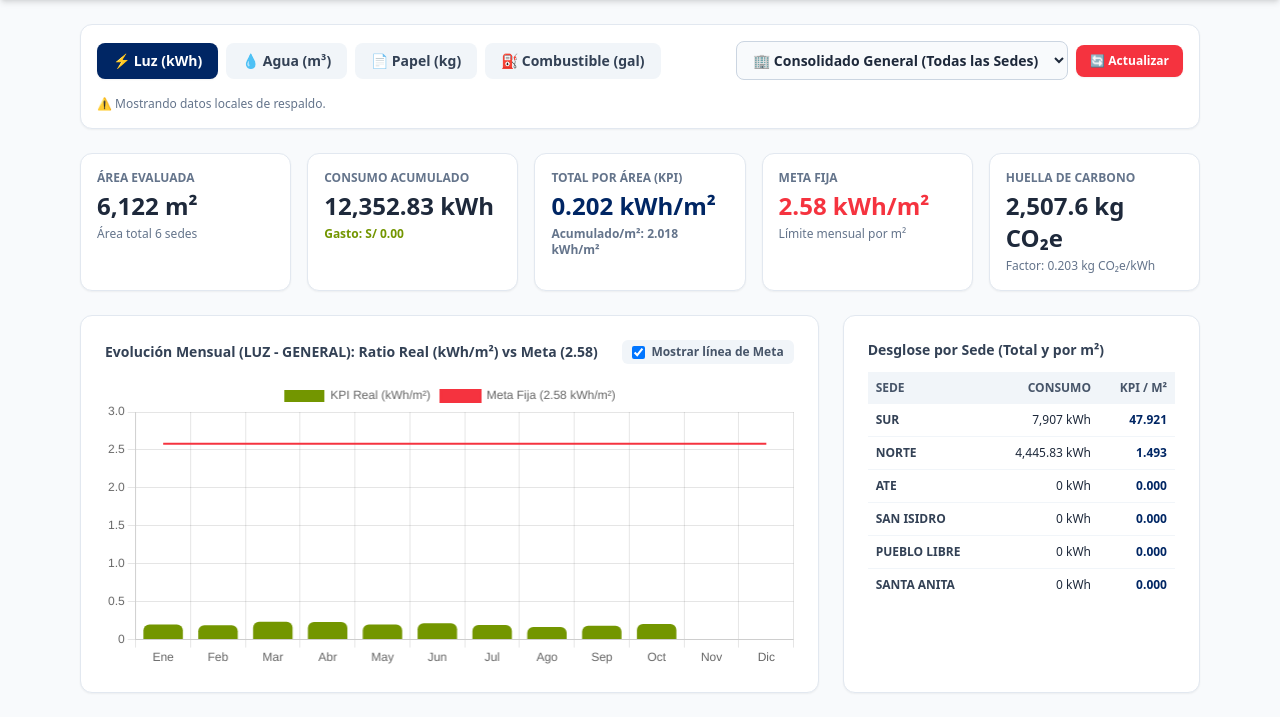
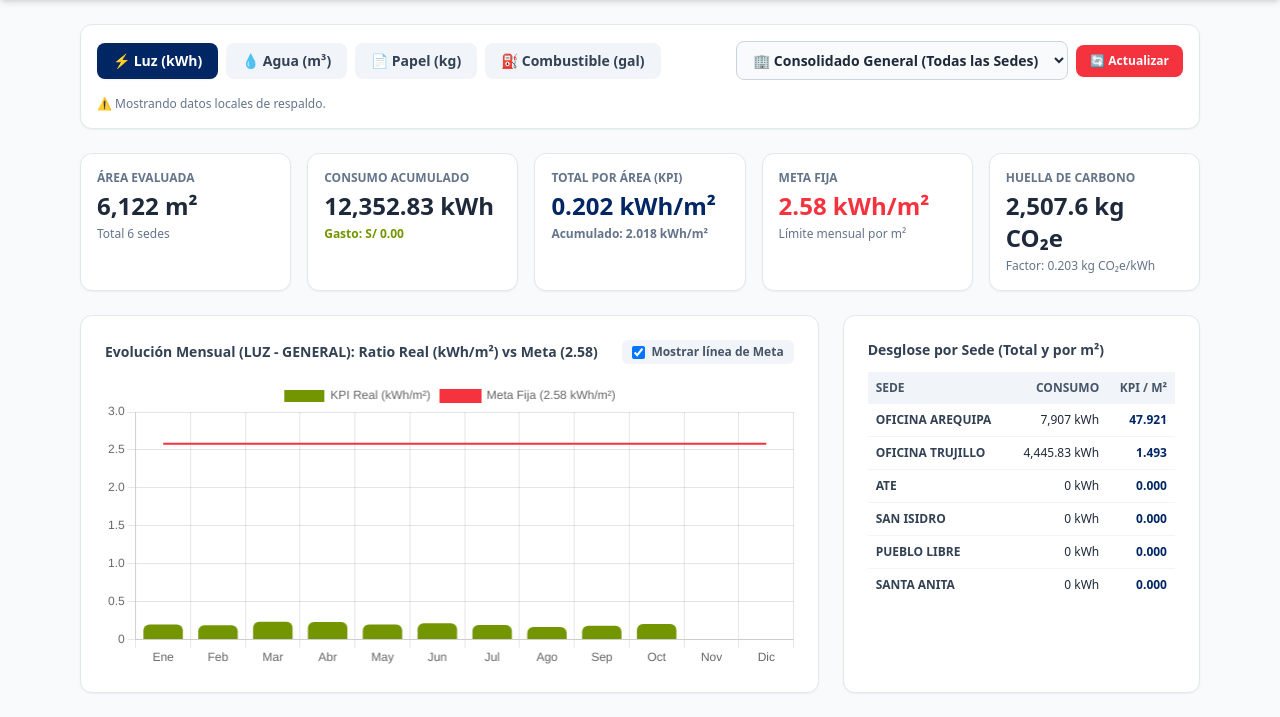
Before and after one commit to sig4-ops/gestion-ambiental-eulen, a plain HTML site: page index.html in a window 1280 px wide. Shown: the part 104-821 px from the top of the page. Drawn offline with nearby package versions, Linux system fonts and the light colour scheme; no server answers.

Commit message:
Update index.html

```diff
--- a/index.html
+++ b/index.html
@@ -88,12 +88,12 @@ HTML
           <div class="flex flex-wrap items-center gap-2">
             <select id="filtro-sede" onchange="actualizarGraficos()" class="border border-slate-300 rounded-lg px-3 py-2 text-sm font-semibold bg-slate-50 text-slate-800">
               <option value="GENERAL">🏢 Consolidado General (Todas las Sedes)</option>
-              <option value="EULEN SUR">Sede: EULEN SUR (165 m²)</option>
-              <option value="EULEN NORTE">Sede: EULEN NORTE (2,977 m²)</option>
-              <option value="EULEN ATE">Sede: EULEN ATE (1,200 m²)</option>
-              <option value="EULEN SAN ISIDRO">Sede: EULEN SAN ISIDRO (450 m²)</option>
-              <option value="EULEN PUEBLO LIBRE">Sede: EULEN PUEBLO LIBRE (380 m²)</option>
-              <option value="EULEN SANTA ANITA">Sede: EULEN SANTA ANITA (950 m²)</option>
+              <option value="EULEN OFICINA AREQUIPA">Sede: EULEN OFICINA AREQUIPA</option>
+              <option value="EULEN OFICINA TRUJILLO">Sede: EULEN OFICINA TRUJILLO</option>
+              <option value="EULEN ATE">Sede: EULEN ATE</option>
+              <option value="EULEN SAN ISIDRO">Sede: EULEN SAN ISIDRO</option>
+              <option value="EULEN PUEBLO LIBRE">Sede: EULEN PUEBLO LIBRE</option>
+              <option value="EULEN SANTA ANITA">Sede: EULEN SANTA ANITA</option>
             </select>
             <button onclick="cargarDatosEnVivo()" id="btn-sync"
               style="background-color: #F5333F; color: #FFFFFF;"
@@ -108,7 +108,7 @@ HTML
       <!-- TARJETAS KPI -->
       <div class="grid grid-cols-1 sm:grid-cols-2 lg:grid-cols-5 gap-4">
         <div class="bg-white p-4 rounded-xl shadow-sm border border-slate-200">
-          <p class="text-xs text-slate-500 font-semibold uppercase">Área Evaluada</p>
+          <p id="lbl-base" class="text-xs text-slate-500 font-semibold uppercase">Área Evaluada</p>
           <p id="kpi-area" class="text-2xl font-bold text-slate-800 mt-1">3,142 m²</p>
           <p id="kpi-area-sub" class="text-xs text-slate-500 mt-1">Suma de sedes seleccionadas</p>
         </div>
@@ -118,8 +118,8 @@ HTML
           <p id="kpi-gasto" class="text-xs font-semibold mt-1" style="color: #739600;">Gasto: S/ 0.00</p>
         </div>
         <div class="bg-white p-4 rounded-xl shadow-sm border border-slate-200">
-          <p class="text-xs text-slate-500 font-semibold uppercase">Total por Área (KPI)</p>
-          <!-- Valor Total por Área en Pantone 281 C (#002664) -->
+          <p id="lbl-kpi" class="text-xs text-slate-500 font-semibold uppercase">Total por Área (KPI)</p>
+          <!-- Valor Total por Área / Persona en Pantone 281 C (#002664) -->
           <p id="kpi-ratio" class="text-2xl font-bold mt-1" style="color: #002664;">0.000</p>
           <p id="kpi-estado" class="text-xs font-semibold text-slate-500 mt-1">Consumo / m²</p>
         </div>
@@ -127,7 +127,7 @@ HTML
           <p class="text-xs text-slate-500 font-semibold uppercase">Meta Fija</p>
           <!-- Valor Meta Fija en Pantone Red 032 C (#F5333F) -->
           <p id="kpi-meta" class="text-2xl font-bold mt-1" style="color: #F5333F;">2.580</p>
-          <p class="text-xs text-slate-500 mt-1">Límite mensual por m²</p>
+          <p id="kpi-meta-sub" class="text-xs text-slate-500 mt-1">Límite mensual por m²</p>
         </div>
         <div class="bg-white p-4 rounded-xl shadow-sm border border-slate-200">
           <p id="lbl-huella" class="text-xs text-slate-500 font-semibold uppercase">Huella de Carbono</p>
@@ -152,14 +152,14 @@ HTML
         </div>
 
         <div class="bg-white p-6 rounded-xl shadow-sm border border-slate-200">
-          <h3 class="font-bold text-sm text-slate-700 mb-3">Desglose por Sede (Total y por m²)</h3>
+          <h3 id="titulo-tabla" class="font-bold text-sm text-slate-700 mb-3">Desglose por Sede (Total y por m²)</h3>
           <div class="overflow-x-auto">
             <table class="w-full text-xs text-left">
               <thead class="bg-slate-100 text-slate-600 uppercase">
                 <tr>
                   <th class="p-2">Sede</th>
                   <th class="p-2 text-right">Consumo</th>
-                  <th class="p-2 text-right">KPI / m²</th>
+                  <th id="th-kpi" class="p-2 text-right">KPI / m²</th>
                 </tr>
               </thead>
               <tbody id="tabla-sedes" class="divide-y divide-slate-100"></tbody>
@@ -180,8 +180,8 @@ HTML
             <div>
               <label class="block text-xs font-bold text-slate-700 mb-1">Sede EULEN *</label>
               <select id="sede" required class="w-full border border-slate-300 rounded-lg p-2.5 text-sm">
-                <option value="EULEN SUR">EULEN SUR (Arequipa)</option>
-                <option value="EULEN NORTE">EULEN NORTE</option>
+                <option value="EULEN OFICINA AREQUIPA">EULEN OFICINA AREQUIPA</option>
+                <option value="EULEN OFICINA TRUJILLO">EULEN OFICINA TRUJILLO</option>
                 <option value="EULEN ATE">EULEN ATE</option>
                 <option value="EULEN SAN ISIDRO">EULEN SAN ISIDRO</option>
                 <option value="EULEN PUEBLO LIBRE">EULEN PUEBLO LIBRE</option>
@@ -266,13 +266,12 @@ HTML
 
   <script>
     // =====================================================================
-    // 1. PEGA AQUÍ TU URL /exec DE GOOGLE APPS SCRIPT:
+    // 1. URL /exec DE GOOGLE APPS SCRIPT:
     // =====================================================================
     const GOOGLE_SCRIPT_URL = "https://script.google.com/macros/s/AKfycbypdUbs0klNZDay8glfjmYNg8W4WoUoO7UkRqj3Pm-jddif9YU7iU9bM97urREIgcL2/exec";
 
     // =====================================================================
-    // 2. PEGA AQUÍ EL LINK COMPARTIDO DE GOOGLE DRIVE DE TU LOGO EULEN:
-    //    (Asegúrate de que en Drive esté como "Cualquier persona con el enlace")
+    // 2. LINK COMPARTIDO DE GOOGLE DRIVE DEL LOGO EULEN:
     // =====================================================================
     const LOGO_DRIVE_URL = "https://drive.google.com/file/d/1KJGPFT2WWTYzQCo9iQ8MJbMSi-gvd5Bw/view?usp=sharing";
 
@@ -324,22 +323,35 @@ HTML
 
     const mesesOrden = ["Enero", "Febrero", "Marzo", "Abril", "Mayo", "Junio", "Julio", "Agosto", "Septiembre", "Octubre", "Noviembre", "Diciembre"];
     const unidadesMap = {
-      LUZ: { u: "kWh", huellaU: "kg CO₂e", factor: 0.203, meta: 2.58, tituloHuella: "Huella de Carbono" },
-      AGUA: { u: "m³", huellaU: "m³ H₂O eq", factor: 1.15, meta: 0.045, tituloHuella: "Huella Hídrica" },
-      PAPEL: { u: "kg", huellaU: "kg CO₂e", factor: 1.84, meta: 0.025, tituloHuella: "Huella de Carbono" },
-      COMBUSTIBLE: { u: "gal", huellaU: "kg CO₂e", factor: 10.15, meta: 0.03, tituloHuella: "Huella de Carbono" }
+      LUZ: { u: "kWh", baseU: "m²", huellaU: "kg CO₂e", factor: 0.203, meta: 2.58, tituloHuella: "Huella de Carbono" },
+      AGUA: { u: "m³", baseU: "pers.", huellaU: "m³ H₂O eq", factor: 1.15, meta: 1.20, tituloHuella: "Huella Hídrica" },
+      PAPEL: { u: "kg", baseU: "m²", huellaU: "kg CO₂e", factor: 1.84, meta: 0.025, tituloHuella: "Huella de Carbono" },
+      COMBUSTIBLE: { u: "gal", baseU: "m²", huellaU: "kg CO₂e", factor: 10.15, meta: 0.03, tituloHuella: "Huella de Carbono" }
     };
 
-    let areasSedes = {
-      "EULEN SUR": 165, "EULEN NORTE": 2977, "EULEN ATE": 1200,
-      "EULEN SAN ISIDRO": 450, "EULEN PUEBLO LIBRE": 380, "EULEN SANTA ANITA": 950
+    // Normalizador de nombres de sede (compatibilidad entre nombres anteriores y actuales)
+    function normalizarSede(nombre) {
+      const n = String(nombre || "").trim().toUpperCase();
+      if (n === "EULEN SUR" || n === "SUR") return "EULEN OFICINA AREQUIPA";
+      if (n === "EULEN NORTE" || n === "NORTE") return "EULEN OFICINA TRUJILLO";
+      return n;
+    }
+
+    let datosSedesInfo = {
+      "EULEN OFICINA AREQUIPA": { area: 165, personas: 15 },
+      "EULEN OFICINA TRUJILLO": { area: 2977, personas: 45 },
+      "EULEN ATE": { area: 1200, personas: 30 },
+      "EULEN SAN ISIDRO": { area: 450, personas: 35 },
+      "EULEN PUEBLO LIBRE": { area: 380, personas: 20 },
+      "EULEN SANTA ANITA": { area: 950, personas: 25 }
     };
+
     let registrosData = [
       ...["Enero","Febrero","Marzo","Abril","Mayo","Junio","Julio","Agosto","Septiembre","Octubre"].map((m, i) => ({
-        sede: "EULEN SUR", anio: 2026, mes: m, recurso: "LUZ", consumo: [999,790,715,709,761,823,683,765,776,886][i], monto: 0
+        sede: "EULEN OFICINA AREQUIPA", anio: 2026, mes: m, recurso: "LUZ", consumo: [999,790,715,709,761,823,683,765,776,886][i], monto: 0
       })),
       ...["Enero","Febrero","Marzo","Abril","Mayo","Junio","Julio","Agosto","Septiembre","Octubre"].map((m, i) => ({
-        sede: "EULEN NORTE", anio: 2026, mes: m, recurso: "LUZ", consumo: [216,364,730,717,458,490,495.83,261,343,371][i], monto: 0
+        sede: "EULEN OFICINA TRUJILLO", anio: 2026, mes: m, recurso: "LUZ", consumo: [216,364,730,717,458,490,495.83,261,343,371][i], monto: 0
       }))
     ];
 
@@ -391,8 +403,23 @@ HTML
         const res = await fetch(GOOGLE_SCRIPT_URL);
         const json = await res.json();
         if (json.status === "ok") {
-          if (Object.keys(json.sedes).length > 0) areasSedes = json.sedes;
-          if (json.registros.length > 0) registrosData = json.registros;
+          if (json.sedes && Object.keys(json.sedes).length > 0) {
+            const nuevasSedes = {};
+            Object.keys(json.sedes).forEach(k => {
+              const nombreNorm = normalizarSede(k);
+              const val = json.sedes[k];
+              nuevasSedes[nombreNorm] = typeof val === "object"
+                ? { area: Number(val.area) || 1, personas: Number(val.personas) || 1 }
+                : { area: Number(val) || 1, personas: (datosSedesInfo[nombreNorm]?.personas || 15) };
+            });
+            datosSedesInfo = { ...datosSedesInfo, ...nuevasSedes };
+          }
+          if (json.registros && json.registros.length > 0) {
+            registrosData = json.registros.map(r => ({
+              ...r,
+              sede: normalizarSede(r.sede)
+            }));
+          }
           if (json.metas) {
             Object.keys(json.metas).forEach(k => {
               if (unidadesMap[k]) {
@@ -411,54 +438,73 @@ HTML
       }
     }
 
+    function obtenerBaseSede(sedeNombre, recurso) {
+      const info = datosSedesInfo[sedeNombre] || { area: 1, personas: 1 };
+      return recurso === "AGUA" ? info.personas : info.area;
+    }
+
     function actualizarGraficos() {
       const sedeSel = document.getElementById('filtro-sede').value;
       const cfg = unidadesMap[recursoActual];
+      const esAgua = recursoActual === "AGUA";
       const mostrarMeta = document.getElementById('chk-mostrar-meta').checked;
 
       const filtrados = registrosData.filter(r =>
         r.recurso === recursoActual && (sedeSel === "GENERAL" || r.sede === sedeSel)
       );
 
-      let areaTotal = sedeSel === "GENERAL"
-        ? Object.values(areasSedes).reduce((a, b) => a + b, 0)
-        : (areasSedes[sedeSel] || 1);
+      let baseTotal = 0;
+      if (sedeSel === "GENERAL") {
+        baseTotal = Object.keys(datosSedesInfo).reduce((acc, s) => acc + obtenerBaseSede(s, recursoActual), 0);
+      } else {
+        baseTotal = obtenerBaseSede(sedeSel, recursoActual);
+      }
 
       const consumoAcum = filtrados.reduce((a, b) => a + b.consumo, 0);
       const gastoAcum = filtrados.reduce((a, b) => a + b.monto, 0);
 
       const porMes = mesesOrden.map(m => {
         const sumMes = filtrados.filter(r => r.mes === m).reduce((a, b) => a + b.consumo, 0);
-        return sumMes > 0 ? +(sumMes / areaTotal).toFixed(4) : null;
+        return sumMes > 0 ? +(sumMes / baseTotal).toFixed(4) : null;
       });
 
       const mesesConDatos = porMes.filter(v => v !== null);
       const promKpiMensual = mesesConDatos.length > 0
         ? +(mesesConDatos.reduce((a, b) => a + b, 0) / mesesConDatos.length).toFixed(3)
         : 0;
-      const totalPorAreaAcum = +(consumoAcum / areaTotal).toFixed(3);
+      const totalPorBaseAcum = +(consumoAcum / baseTotal).toFixed(3);
       const huella = +(consumoAcum * cfg.factor).toFixed(1);
 
-      document.getElementById('kpi-area').innerText = `${areaTotal.toLocaleString()} m²`;
-      document.getElementById('kpi-area-sub').innerText = sedeSel === "GENERAL" ? "Área total 6 sedes" : sedeSel;
+      // Actualizar Tarjetas dinámicamente (m² vs N° de Personas)
+      document.getElementById('lbl-base').innerText = esAgua ? "Personal Evaluado" : "Área Evaluada";
+      document.getElementById('kpi-area').innerText = `${baseTotal.toLocaleString()} ${cfg.baseU}`;
+      document.getElementById('kpi-area-sub').innerText = sedeSel === "GENERAL" ? "Total 6 sedes" : sedeSel;
+
       document.getElementById('kpi-acum').innerText = `${consumoAcum.toLocaleString()} ${cfg.u}`;
       document.getElementById('kpi-gasto').innerText = `Gasto: S/ ${gastoAcum.toLocaleString('es-PE', {minimumFractionDigits: 2})}`;
 
-      document.getElementById('kpi-ratio').innerText = `${promKpiMensual} ${cfg.u}/m²`;
-      document.getElementById('kpi-estado').innerText = `Acumulado/m²: ${totalPorAreaAcum} ${cfg.u}/m²`;
-      document.getElementById('kpi-meta').innerText = `${cfg.meta} ${cfg.u}/m²`;
+      document.getElementById('lbl-kpi').innerText = esAgua ? "Consumo por Persona" : "Total por Área (KPI)";
+      document.getElementById('kpi-ratio').innerText = `${promKpiMensual} ${cfg.u}/${cfg.baseU}`;
+      document.getElementById('kpi-estado').innerText = `Acumulado: ${totalPorBaseAcum} ${cfg.u}/${cfg.baseU}`;
+
+      document.getElementById('kpi-meta').innerText = `${cfg.meta} ${cfg.u}/${cfg.baseU}`;
+      document.getElementById('kpi-meta-sub').innerText = `Límite mensual por ${cfg.baseU}`;
 
       document.getElementById('lbl-huella').innerText = cfg.tituloHuella;
       document.getElementById('kpi-huella').innerText = `${huella.toLocaleString()} ${cfg.huellaU}`;
       document.getElementById('kpi-factor').innerText = `Factor: ${cfg.factor} ${cfg.huellaU}/${cfg.u}`;
 
+      // Actualizar Tabla Lateral
+      document.getElementById('titulo-tabla').innerText = `Desglose por Sede (Total y por ${cfg.baseU})`;
+      document.getElementById('th-kpi').innerText = `KPI / ${cfg.baseU}`;
       const tbody = document.getElementById('tabla-sedes');
       tbody.innerHTML = "";
-      Object.keys(areasSedes).forEach(s => {
+      Object.keys(datosSedesInfo).forEach(s => {
         const consSede = registrosData
           .filter(r => r.recurso === recursoActual && r.sede === s)
           .reduce((a, b) => a + b.consumo, 0);
-        const kpiSede = (consSede / areasSedes[s]).toFixed(3);
+        const baseSede = obtenerBaseSede(s, recursoActual);
+        const kpiSede = (consSede / baseSede).toFixed(3);
         tbody.innerHTML += `
           <tr>
             <td class="p-2 font-semibold text-slate-700">${s.replace("EULEN ", "")}</td>
@@ -468,23 +514,23 @@ HTML
       });
 
       document.getElementById('titulo-grafico').innerText =
-        `Evolución Mensual (${recursoActual} - ${sedeSel}): Ratio Real (${cfg.u}/m²) vs Meta (${cfg.meta})`;
+        `Evolución Mensual (${recursoActual} - ${sedeSel}): Ratio Real (${cfg.u}/${cfg.baseU}) vs Meta (${cfg.meta})`;
 
       // Escala dinámica adaptada al consumo real
       const maxDatoReal = mesesConDatos.length > 0 ? Math.max(...mesesConDatos) : 0;
       const datasets = [
         {
-          label: `KPI Real (${cfg.u}/m²)`,
+          label: `KPI Real (${cfg.u}/${cfg.baseU})`,
           data: porMes,
           backgroundColor: '#739600', // Pantone 377 C
           borderRadius: 6,
-          minBarLength: 6 // Asegura que barras muy pequeñas siempre sean visibles
+          minBarLength: 6
         }
       ];
 
       if (mostrarMeta) {
         datasets.push({
-          label: `Meta Fija (${cfg.meta} ${cfg.u}/m²)`,
+          label: `Meta Fija (${cfg.meta} ${cfg.u}/${cfg.baseU})`,
           data: Array(12).fill(cfg.meta),
           type: 'line',
           borderColor: '#F5333F', // Pantone Red 032 C
```
